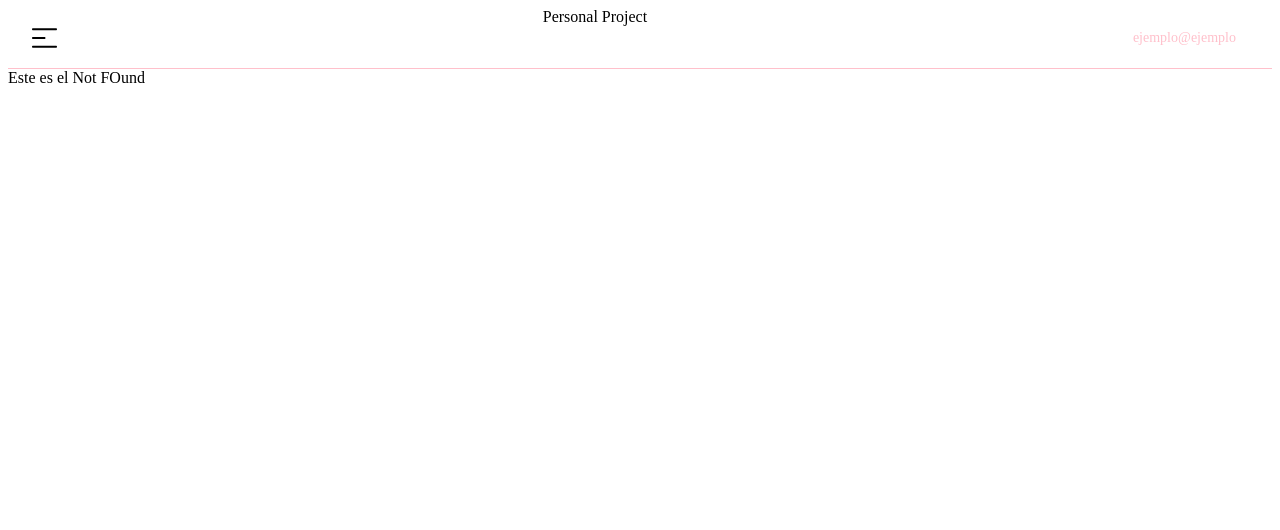
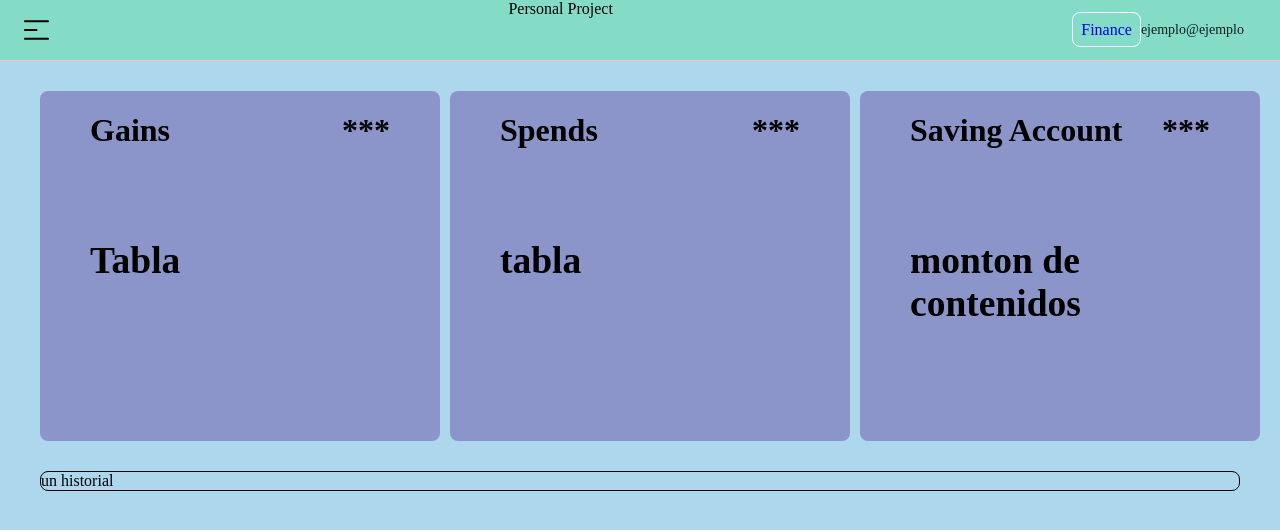
Before and after one commit to jyunakaike/PersonalProject, a React app: page /finance in a window 1280 px wide. Before the commit this address had no page. Shown: the top 530 px of the page. Built offline with nearby package versions, Linux system fonts and the light colour scheme.

Commit message:
design finance

```diff
--- a/src/components/Header.jsx
+++ b/src/components/Header.jsx
@@ -12,7 +12,10 @@ const Header = () => {
 
 
             <div className="navbar-right">
+
                 <ul>
+                    <li><a href="/">Finance</a></li>
+
                     <li className="navbar-email">ejemplo@ejemplo</li>
                 </ul>
             </div>
--- /dev/null
+++ b/src/components/TaskList.jsx
@@ -0,0 +1,53 @@
+import React from 'react'
+import {useNavigate }from 'react-router-dom'
+import '../styles/TaskList.scss'
+// import Coin from '../assets/logos/coin.png'
+
+const TaskList = () => {
+
+    let navigate = useNavigate();
+
+    const navigateClick = ()=>{
+        navigate("/Finance")
+    }
+
+
+    return (
+        <section className="main-container">
+            <div className='taskList'>
+                <div onClick={navigateClick} className='task'>
+                    {/* <img src={Coin} alt="Coin" className='Task__Img'/> */}
+
+                    <h1>Finance</h1>
+                </div>
+                <div  className='task'>
+                    {/* <img src="" alt="" /> */}
+                    <h1>To Do</h1>
+                </div>
+                <div className='task'>
+                    {/* <img src="" alt="" /> */}
+                    <h1>Products</h1>
+                </div>
+                <div className='task'>
+                    {/* <img src="" alt="" /> */}
+                    <h1>Goals</h1>
+                </div>
+                <div className='task'>
+                    {/* <img src="" alt="" /> */}
+
+                    <h1>suplies</h1>
+                </div>
+
+                <div className='task'>
+                    {/* <img src="" alt="" /> */}
+
+                    <h1>calendar</h1>
+                </div>
+
+            </div>
+        </section>
+
+    )
+}
+
+export default TaskList;
--- /dev/null
+++ b/src/pages/Finance.jsx
@@ -0,0 +1,47 @@
+import React from 'react'
+import '@styles/Finance.scss'
+
+const Finance = () => {
+    return (
+        <div className='finance-container'>
+            <div className='financeList'>
+                <div className='gain' >
+                    <div className='title'>
+                        <h1>Gains</h1>
+                        <h1>***</h1>
+                    </div>
+                    <div className='detail'>
+                        <h2>Tabla </h2>
+                    </div>
+
+
+                </div>
+                <div className='spend' >
+                    <div className='title'>
+                        <h1>Spends </h1>
+                        <h1>***</h1>
+                    </div>
+                    <div className='detail'>
+                        <h2>tabla</h2>
+                    </div>
+                </div>
+                <div className='savingAccount' >
+                    <div className='title'>
+                        <h1>Saving Account</h1>
+                        <h1>***</h1>
+                    </div>
+                    <div className='detail'>
+                        <h2>monton de contenidos</h2>
+                    </div>
+                </div>
+            </div>
+            <div className='financeHistorial' >
+                <div className='historialBox'>
+                    un historial
+                </div>
+            </div>
+        </div>
+    )
+}
+
+export default Finance
--- a/src/pages/Home.jsx
+++ b/src/pages/Home.jsx
@@ -1,9 +1,10 @@
 import React from "react";
+import TaskList from "@components/TaskList";
 
 const Home = () => {
     return (
         <React.Fragment>
-            Este es el homeaaaaaa
+             <TaskList></TaskList>
         </React.Fragment>
 
     );
--- a/src/routes/App.jsx
+++ b/src/routes/App.jsx
@@ -1,11 +1,13 @@
 import React from "react";
 import {BrowserRouter, Routes, Route } from "react-router-dom";
-import Layout from "../containers/Layout";
+import Layout from "@components/Layout";
 // import '../styles/global.scss';
 
 import Home from '../pages/Home';
+import Finance from '@pages/Finance'
 import Save from '../pages/Save';
-import NotFound from '../pages/NotFound'
+import NotFound from '../pages/NotFound';
+import '@styles/global.scss';
 
 
 const App = () => {
@@ -14,6 +16,7 @@ const App = () => {
             <Layout>
                 <Routes>
                     <Route exact path="/" element={<Home />} />
+                    <Route exact path="/finance" element={<Finance/>} />
                     <Route exact path="/save" element={<Save />} />
                     <Route path="*" element={<NotFound />} />
                 </Routes>
--- /dev/null
+++ b/src/styles/Finance.scss
@@ -0,0 +1,83 @@
+@use 'vars';
+
+.financeList{
+    display: grid;
+        grid-template-columns: repeat(3, 1fr);
+        // place-content: center;
+    gap: 10px;
+    // margin: 25px;
+    // align-content: center;
+
+    margin: auto;
+    max-width: 1200px;
+    margin-top: 30px;
+}
+
+.gain{
+    width: 400px;
+    height: 350px;
+
+    background-color: var(--blueBelt);
+    border-radius: 8px;
+    /* background-color: greenyellow; */
+    // display: flex;
+    //     justify-content: center;
+    //     align-content: center;
+    display: grid;
+    grid-template-rows: 1fr 2fr ;
+    // place-content: center;
+}
+.spend{
+    width: 400px;
+    height: 350px;
+
+    background-color: var(--blueBelt);
+    border-radius: 8px;
+    /* background-color: greenyellow; */
+    display: grid;
+    grid-template-rows: 1fr 2fr ;
+    // place-content: center;
+}
+
+.savingAccount{
+    width: 400px;
+    height: 350px;
+    background-color: var(--blueBelt);
+    border-radius: 8px;
+    /* background-color: greenyellow; */
+    display: grid;
+    grid-template-rows: 1fr 2fr ;
+}
+
+.title{
+    display: flex;
+        justify-content: space-between;
+    padding-left: 50px;
+    padding-right: 50px;
+}
+
+.detail{
+    padding-left: 50px;
+    padding-right: 50px;
+    font-size: 25px;
+
+}
+
+.financeHistorial{
+    display: grid;
+        grid-template-columns: 1fr;
+        // place-content: center;
+    gap: 10px;
+    // margin: 25px;
+    // align-content: center;
+
+    margin: auto;
+    max-width: 1200px;
+    margin-top: 30px;
+}
+
+.historialBox{
+    border: solid 1px;
+    border-radius: 8px ;
+
+}
--- a/src/styles/Header.scss
+++ b/src/styles/Header.scss
@@ -1,8 +1,10 @@
+@use 'vars';
 nav {
 	display: flex;
 	justify-content: space-between;
 	padding: 0 24px;
 	border-bottom: 1px solid pink;
+	background-color: var(--middleBlueGreen) ;
 }
 // .menu {
 // 	display: none;
@@ -39,7 +41,7 @@ nav {
 	color: green;
 }
 .navbar-email {
-	color: pink;
+	color: var(--darkJungleGreen);
 	font-size: 14px;
 	margin-right: 12px;
 }
--- /dev/null
+++ b/src/styles/TaskList.scss
@@ -0,0 +1,32 @@
+@use 'vars';
+// .home-container{
+// }
+.taskList {
+    /* background-color: green; */
+    display: grid;
+    grid-template-columns: 1fr 1fr 1fr;
+    gap: 26px;
+    // place-content: center;
+    // margin: 25px;
+    margin: auto;
+    max-width: 1700px;
+    margin-top: 30px;
+}
+
+.task {
+    width: 500px;
+    height: 240px;
+
+    background-color: var(--blueBelt);
+    border-radius: 8px;
+    /* background-color: greenyellow; */
+    display: flex;
+        justify-content: center;
+        align-content: center;
+    padding: auto;
+}
+
+.task:hover{
+    background-color: var(--beauBlue);
+
+}
--- /dev/null
+++ b/src/styles/_vars.scss
@@ -0,0 +1,14 @@
+:root{
+    --viridian: #478978;
+    --middleBlueGreen: #84DCC6;
+    --darkJungleGreen: #0A1F1E;
+    --beauBlue: #D6EDFF;
+    --uranianBlue: #ACD7EC;
+    --oxfordBlue: #0F1C2E;
+    --blueBelt: #8B95C9;
+
+    --sm:14px;
+    --md:16px;
+    --lg:18px;
+    --sb:26px;
+}
--- a/src/styles/global.scss
+++ b/src/styles/global.scss
@@ -1,16 +1,15 @@
-$viridian: #478978;
-$middleBlueGreen: #84DCC6;
-$darkJungleGreen: #0A1F1E;
-$beauBlue: #D6EDFF;
-$uranianBlue: #ACD7EC;
-$oxfordBlue: #0F1C2E;
-$blueBelt: #8B95C9;
-
-
-// $base-color: #ff0000;
-// $color: rgba(black, 0.88);
-
-// body{
-//     background-color: $base-color;
-//     color: $color;
+@use 'vars';
+body {
+    margin: 0;
+    background-color: var(--uranianBlue)
+}
+// h1{
+//     font-size: var(--sb);
+//     font-weight: bold;
+//     color: var(--darkJungleGreen);
 // }
+// h2{
+//     font-size: var(--sb);
+//     font-weight: bold;
+//     color: var(--darkJungleGreen);
+// }
```
Also changed, not shown: src/assets/logos/coin.png (added), src/components/Layout.jsx (renamed from src/containers/Layout.jsx).
